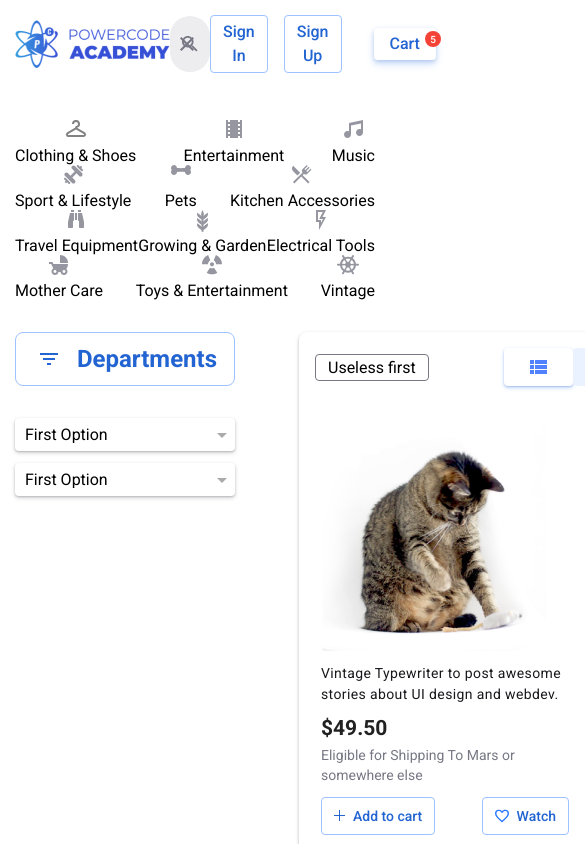
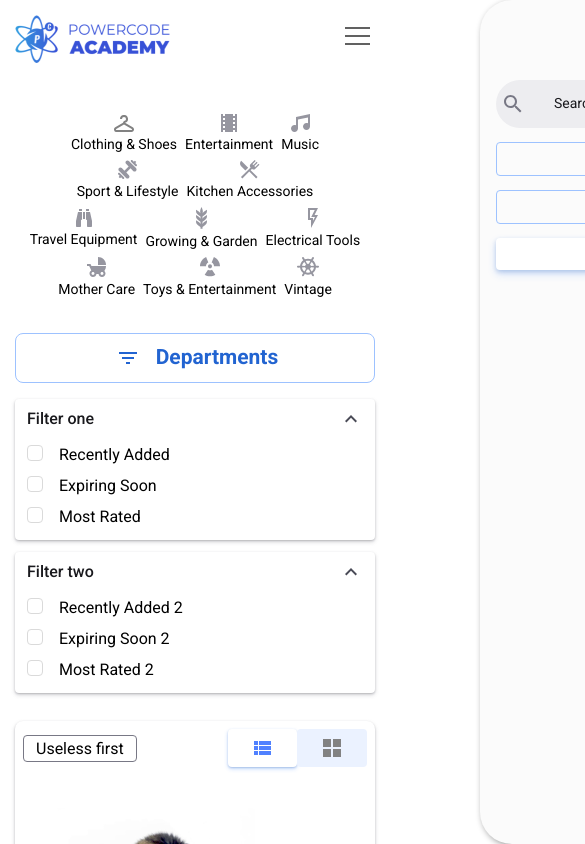
Before and after one commit to vladsosnov/shop, a plain HTML site: page index.html in a window 390 px wide. Shown: the top 844 px of the page, 585 px wide, since content can reach past the window. Drawn offline with Linux system fonts and the light colour scheme.

Commit message:
add adaptive to the index page

```diff
--- /dev/null
+++ b/burger-menu.html
@@ -0,0 +1,30 @@
+<!DOCTYPE html>
+<html lang="en">
+
+<head>
+  <meta charset="UTF-8">
+  <meta http-equiv="X-UA-Compatible" content="IE=edge">
+  <meta name="viewport" content="width=device-width, initial-scale=1.0">
+  <title>Document</title>
+  <link rel="stylesheet" href="src/styles/burger-menu.css">
+  <link rel="stylesheet" href="src/styles/reset.css">
+</head>
+
+<body>
+  <div class="habmurger-menu">
+    <input id="menu__toggle" type="checkbox" class="menu__toggle">
+    <label for="menu__toggle" class="menu__btn">
+      <span></span>
+    </label>
+
+    <ul class="menu__box">
+      <li><a href="#" class="menu__item">Home</a></li>
+      <li><a href="#" class="menu__item">About</a></li>
+      <li><a href="#" class="menu__item">Careers</a></li>
+      <li><a href="#" class="menu__item">Sign In</a></li>
+      <li><a href="#" class="menu__item">Sign Up</a></li>
+    </ul>
+  </div>
+</body>
+
+</html>
--- a/index.html
+++ b/index.html
@@ -5,11 +5,11 @@
   <meta charset="UTF-8">
   <meta name="viewport" content="width=device-width, initial-scale=1.0">
   <title>Online shop</title>
-  <link rel="stylesheet" href="src/styles/select.css">
   <link rel="stylesheet" href="src/styles/home.css">
   <link rel="stylesheet" href="src/styles/card.css">
   <link rel="stylesheet" href="src/styles/reset.css">
   <link rel="stylesheet" href="src/styles/index.css">
+  <link rel="stylesheet" href="src/styles/burger-menu.css">
 </head>
 
 <body>
@@ -35,6 +35,38 @@
         <!-- <img src="src/assets/img/user-avatar.png" alt="user avatar" /> -->
       </div>
     </div>
+
+    <div class="burger-menu">
+      <img src="src/assets/img/logo.png" alt="site logotype">
+      <input id="burger-menu__toggle" type="checkbox" class="burger-menu__toggle">
+      <label for="burger-menu__toggle" class="burger-menu__btn">
+        <span></span>
+      </label>
+
+      <ul class="burger-menu__box">
+        <li>
+          <div class="header-search">
+            <img src="src/assets/icons/search.svg" alt="search icon" class="header-search__icon">
+            <input type="text" placeholder="Search..." class="header-search__input">
+            <button class="header-search__close-btn">
+              <img src="src/assets/icons/close.svg" alt="close icon">
+            </button>
+          </div>
+        </li>
+        <li>
+          <button class="header-actions__auth-btn">Sign In</button>
+        </li>
+        <li>
+          <button class="header-actions__auth-btn">Sign Up</button>
+        </li>
+        <li>
+          <a href="cart.html" target="_blank" class="header-actions__link">
+            <span class="cart-counter">5</span>
+            Cart
+          </a>
+        </li>
+      </ul>
+    </div>
   </header>
 
   <div class="container">
@@ -55,10 +87,6 @@
         <li class="filter-list__item">
           <img src="src/assets/icons/sport.svg" alt="Sport & Lifestyle" class="item-icon">
           <p class="item-title">Sport & Lifestyle</p>
-        </li>
-        <li class="filter-list__item">
-          <img src="src/assets/icons/pets.svg" alt="Pets" class="item-icon">
-          <p class="item-title">Pets</p>
         </li>
         <li class="filter-list__item">
           <img src="src/assets/icons/kitchen.svg" alt="Kitchen Accessories" class="item-icon">
@@ -98,19 +126,57 @@
         <img src="src/assets/icons/filter-variant.svg" alt="filter variant" class="icon">
         Departments
       </h3>
-      <div class="filter-aside__dropdown select-dropdown">
-        <select>
-          <option value="Option 1">First Option</option>
-          <option value="Option 2">2nd Option</option>
-          <option value="Option 3">Option Number 3</option>
-        </select>
+      <div class="filter-aside__dropdown">
+        <h3 class="dropdown-title">
+          Filter one
+          <img src="src/assets/icons/chevron.svg" alt="chevron" class="icon">
+        </h3>
+        <ul class="dropdown-list">
+          <li class="dropdown-list__item">
+            <input type="checkbox" class="dropdown-checkbox">
+            <p>
+              Recently Added
+            </p>
+          </li>
+          <li class="dropdown-list__item">
+            <input type="checkbox" class="dropdown-checkbox">
+            <p>
+              Expiring Soon
+            </p>
+          </li>
+          <li class="dropdown-list__item">
+            <input type="checkbox" class="dropdown-checkbox">
+            <p>
+              Most Rated
+            </p>
+          </li>
+        </ul>
       </div>
-      <div class="select-dropdown">
-        <select>
-          <option value="Option 1">First Option</option>
-          <option value="Option 2">2nd Option</option>
-          <option value="Option 3">Option Number 3</option>
-        </select>
+      <div class="filter-aside__dropdown">
+        <h3 class="dropdown-title">
+          Filter two
+          <img src="src/assets/icons/chevron.svg" alt="chevron" class="icon">
+        </h3>
+        <ul class="dropdown-list">
+          <li class="dropdown-list__item">
+            <input type="checkbox" class="dropdown-checkbox">
+            <p>
+              Recently Added 2
+            </p>
+          </li>
+          <li class="dropdown-list__item">
+            <input type="checkbox" class="dropdown-checkbox">
+            <p>
+              Expiring Soon 2
+            </p>
+          </li>
+          <li class="dropdown-list__item">
+            <input type="checkbox" class="dropdown-checkbox">
+            <p>
+              Most Rated 2
+            </p>
+          </li>
+        </ul>
       </div>
     </aside>
     <main class="main">
@@ -220,7 +286,7 @@
   </div>
 
   <footer class="footer">
-    <img src="src/assets/icons/all-rights-icon.svg" alt="all rights reserved">
+    <img src="src/assets/icons/all-rights-icon.svg" alt="all rights reserved">&nbsp;
     2022 All Rights Reserved.
   </footer>
 </body>
--- /dev/null
+++ b/src/styles/burger-menu.css
@@ -0,0 +1,96 @@
+.burger-menu {
+  position: relative;
+  padding: 0 15px;
+  display: flex;
+  align-items: center;
+}
+
+.burger-menu__toggle {
+  opacity: 0;
+}
+
+.burger-menu__toggle:checked + .burger-menu__btn > span {
+  transform: rotate(45deg);
+}
+
+.burger-menu__toggle:checked + .burger-menu__btn > span::before {
+  top: 0;
+  transform: rotate(0deg);
+}
+
+.burger-menu__toggle:checked + .burger-menu__btn > span::after {
+  top: 0;
+  transform: rotate(90deg);
+}
+
+.burger-menu__btn {
+  position: absolute;
+  top: 20px;
+  right: 20px;
+  width: 25px;
+  height: 25px;
+  cursor: pointer;
+  z-index: 100;
+}
+
+.burger-menu__btn > span,
+.burger-menu__btn > span::before,
+.burger-menu__btn > span::after {
+  display: block;
+  position: absolute;
+  width: 100%;
+  height: 2px;
+  background-color: #616161;
+  transition-duration: 0.5s;
+}
+
+.burger-menu__btn > span::before {
+  content: '';
+  top: -8px;
+}
+
+.burger-menu__btn > span::after {
+  content: '';
+  top: 8px;
+}
+
+.burger-menu__box {
+  position: fixed;
+  top: 0;
+  right: -100%;
+  width: 300px;
+  height: 100%;
+  padding: 80px 16px;
+  background-color: #fbfbfb;
+  border-radius: 32px 0 0 32px;
+  box-shadow: 2px 2px 6px rgba(0, 0, 0, 0.4);
+  display: block;
+  z-index: 10;
+  transition-duration: 0.5s;
+}
+
+.burger-menu__box li:not(:last-child) {
+  margin-bottom: 14px;
+}
+
+.burger-menu__toggle:checked ~ .burger-menu__box {
+  right: 0;
+}
+
+.burger-menu__box .header-search {
+  padding: var(--space-s);
+}
+
+.burger-menu__box .header-actions__auth-btn,
+.burger-menu__box .header-actions__link {
+  width: 100%;
+  display: flex;
+  align-items: center;
+  justify-content: center;
+}
+
+@media (min-width: 1200px) {
+  .burger-menu {
+    display: none;
+  }
+}
--- a/src/styles/home.css
+++ b/src/styles/home.css
@@ -180,11 +180,43 @@
 
 .filter-aside__dropdown {
   margin-bottom: var(--space-m);
-  transition: background-color 0.4s ease-in;
+  padding: 8px 12px;
+  background: #FFFFFF;
+  box-shadow: 0 1px 2px rgba(58, 58, 68, 0.24), 0 2px 4px rgba(90, 91, 106, 0.24);
+  border-radius: 4px;
 }
 
-.filter-aside__dropdown:hover {
-  background-color: var(--light-grey-color);
+.filter-aside__dropdown .dropdown-title {
+  margin-bottom: 8px;
+  display: flex;
+  justify-content: space-between;
+  align-items: center;
+  font-weight: 500;
+  font-size: 16px;
+  line-height: 150%;
+  color: #19191D;
+}
+
+.filter-aside__dropdown .dropdown-title .icon {
+  cursor: pointer;
+}
+
+.dropdown-list__item {
+  padding: 6px 0;
+  display: flex;
+}
+
+.dropdown-checkbox {
+  display: flex;
+  width: 16px;
+  margin-right: 16px;
+  height: 16px;
+  border: 1px solid #dadada;
+  border-radius: 4px;
+}
+
+.dropdown-checkbox:checked {
+  background-color: lightgreen;
 }
 
 .home-content {
@@ -254,6 +286,7 @@
   margin-bottom: 24px;
   display: flex;
   flex-wrap: wrap;
+  justify-content: center;
 }
 
 .main-list .card {
@@ -267,20 +300,19 @@
   display: flex;
   align-items: center;
   justify-content: center;
+  flex-wrap: wrap;
 }
 
 .main-features__item {
+  margin: 12px;
   width: 100%;
+  max-width: 340px;
   padding: 8px 16px 24px;
   display: flex;
   flex-direction: column;
   align-items: center;
   background-color: var(--light-grey-color);
   border-radius: 8px;
-}
-
-.main-features__item:not(:last-child) {
-  margin-right: 16px;
 }
 
 .main-features .item-title {
@@ -298,5 +330,59 @@
 .footer {
   padding: 32px 0;
   font-weight: 600;
-  text-align: center;
+  display: flex;
+  align-items: center;
+  justify-content: center;
 }
+
+@media (max-width: 1200px) {
+  .header-wrap {
+    display: none;
+  }
+
+  .filter-list {
+    justify-content: center;
+  }
+
+  .filter-list__item {
+    padding: 6px;
+  }
+}
+
+@media (max-width: 768px) {
+  .filter-aside__head {
+    margin-bottom: 16px;
+    font-size: 21px;
+  }
+
+  .home-content {
+    flex-direction: column;
+  }
+
+  .filter-aside {
+    width: 100%;
+    margin: 0 0 16px;
+  }
+
+  .filter-list__item {
+    padding: 4px;
+  }
+
+  .filter-list__item .item-title {
+    font-size: 14px;
+  }
+}
+
+@media (max-width: 582px) {
+  .main {
+    padding: 8px;
+  }
+
+  .main-list .card {
+    max-width: 100%;
+  }
+
+  .cart-counter {
+    right: 1px;
+  }
+}
--- a/src/styles/select.css
+++ /dev/null
@@ -1,50 +0,0 @@
-.select-dropdown,
-.select-dropdown * {
-	margin: 0;
-	padding: 0;
-	position: relative;
-	box-sizing: border-box;
-}
-
-.select-dropdown {
-	position: relative;
-  background-color: #fff;
-  border-radius: 4px;
-  box-shadow: 0px 1px 2px rgb(58 58 68 / 24%), 0px 2px 4px rgb(90 91 106 / 24%);
-	border-radius: 4px;
-	cursor: pointer;
-	transition: background-color 0.4s ease-in;
-}
-
-.select-dropdown select {
-	font-size: 1rem;
-	font-weight: normal;
-	max-width: 100%;
-	padding: 8px 24px 8px 10px;
-	border: none;
-	background-color: transparent;
-	appearance: none;
-}
-
-.select-dropdown:hover {
-	background-color: var(--light-grey-color);
-}
-
-.select-dropdown select:active,
-.select-dropdown select:focus {
-	outline: none;
-	box-shadow: none;
-}
-
-.select-dropdown:after {
-	content: "";
-	position: absolute;
-	top: 50%;
-	right: 8px;
-	width: 0;
-	height: 0;
-	margin-top: -2px;
-	border-top: 5px solid #aaa;
-	border-right: 5px solid transparent;
-	border-left: 5px solid transparent;
-}
```
Also changed, not shown: src/assets/icons/chevron.svg (added), 1 other file.
